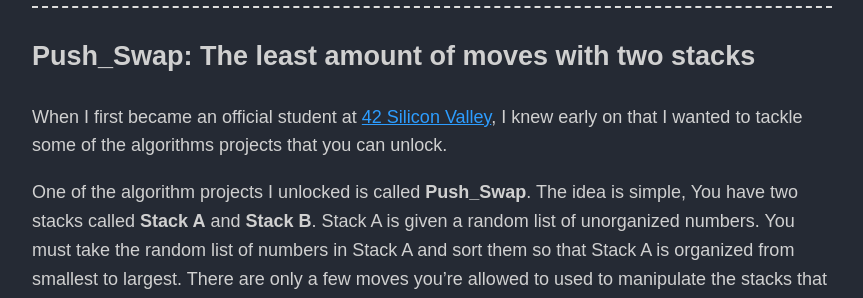
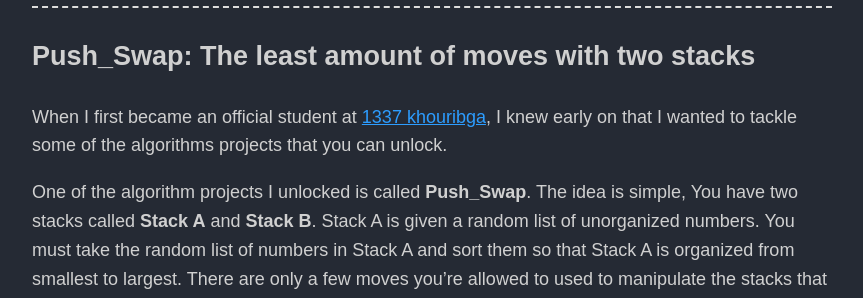
Before and after one commit to alifertah/alifertah.github.io, a Jekyll site: the page built from _posts/2022-06-27-push-swap.md, in a window 1280 px wide and 900 px high. Shown: the part 128-426 px from the top of the window, without its empty margins (208-1071 px from the left). Built offline with Jekyll 4.4.1, drawn with Linux system fonts in a browser that asks for light colours; some web fonts are replaced.

Commit message:
some lil changes

```diff
--- a/_posts/2022-06-27-push-swap.md
+++ b/_posts/2022-06-27-push-swap.md
@@ -3,12 +3,12 @@ layout: post
 title: Push Swap
 tags: C push-swap 42-cursus
 date: 27-06-2022
+author: Ali Fertah
 ---
-
 
 # Push_Swap: The least amount of moves with two stacks
 
-When I first became an official student at  [42 Silicon Valley](https://www.42.us.org/), I knew early on that I wanted to tackle some of the algorithms projects that you can unlock.
+When I first became an official student at  [1337 khouribga](https://www.1337.ma/), I knew early on that I wanted to tackle some of the algorithms projects that you can unlock.
 
 One of the algorithm projects I unlocked is called  **Push_Swap**. The idea is simple, You have two stacks called  **Stack A**  and  **Stack B**. Stack A is given a random list of unorganized numbers. You must take the random list of numbers in Stack A and sort them so that Stack A is organized from smallest to largest. There are only a few moves you’re allowed to used to manipulate the stacks that we’re going to call “Actions”. The main goal of this project is to organize Stack A in as few actions as possible.
 
```
